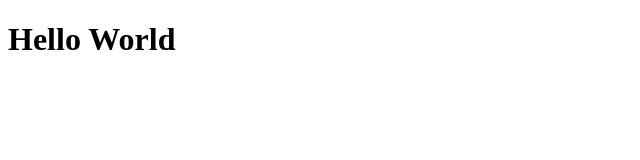
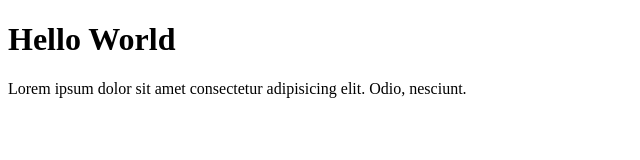
Before and after one commit to kaoyhat/yayat-git-test2, a plain HTML site: page index.html in a window 1280 px wide. Shown: the whole page, without its empty margins (0-640 px from the left). Drawn offline with Linux system fonts and the light colour scheme.

Commit message:
menambahkan paragraf

```diff
--- a/index.html
+++ b/index.html
@@ -8,5 +8,8 @@
   </head>
   <body>
     <h1>Hello World</h1>
+    <p>
+      Lorem ipsum dolor sit amet consectetur adipisicing elit. Odio, nesciunt.
+    </p>
   </body>
 </html>
```
